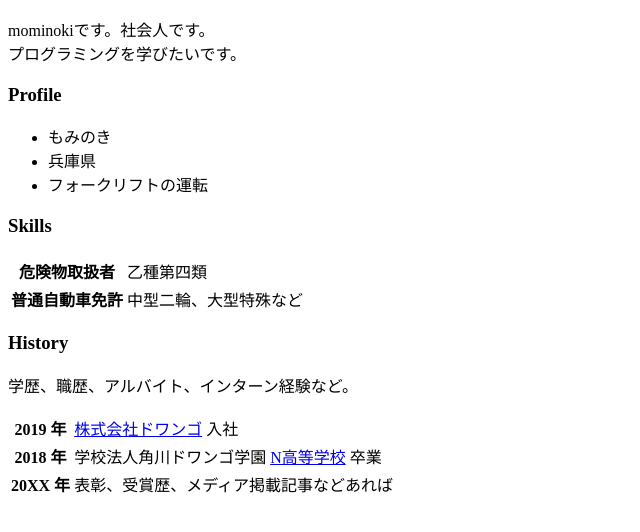
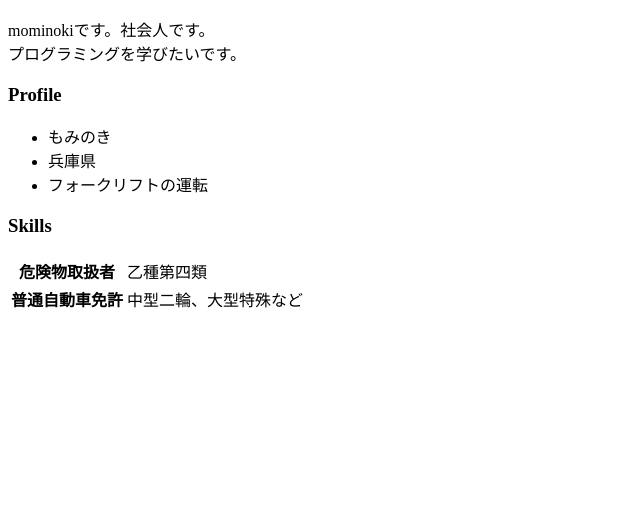
Before and after one commit to mominoki1029384756-afk/mominoki.github.io, a plain HTML site: page index.html in a window 1280 px wide. Shown: the part 110-642 px from the top of the page, without its empty margins (0-640 px from the left). Drawn offline with Linux system fonts and the light colour scheme.

Commit message:
Update index.html

```diff
--- a/index.html
+++ b/index.html
@@ -37,21 +37,6 @@
 
 
 
-    <h3>History</h3>
-    <p>学歴、職歴、アルバイト、インターン経験など。</p>
-    <table>
-      <tr>
-        <th>2019 年</th>
-        <td><a href="https://dwango.co.jp/">株式会社ドワンゴ</a> 入社</td>
-      </tr>
-      <tr>
-        <th>2018 年</th>
-        <td>学校法人角川ドワンゴ学園 <a href="https://nnn.ed.jp/">N高等学校</a> 卒業</td>
-      </tr>
-      <tr>
-        <th>20XX 年</th>
-        <td>表彰、受賞歴、メディア掲載記事などあれば</td>
-      </tr>
-    </table>
+
   </body>
 </html>
```
